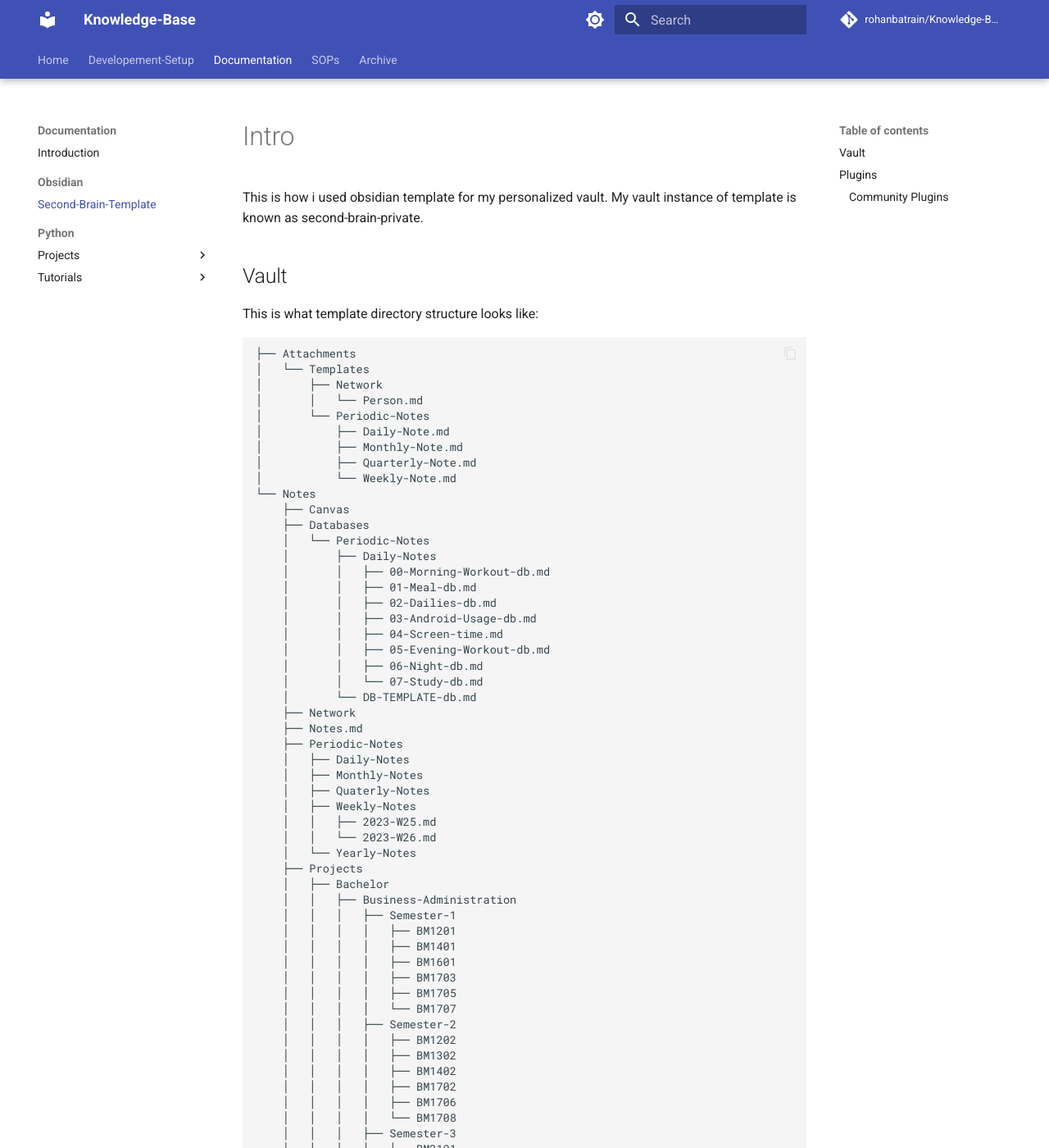
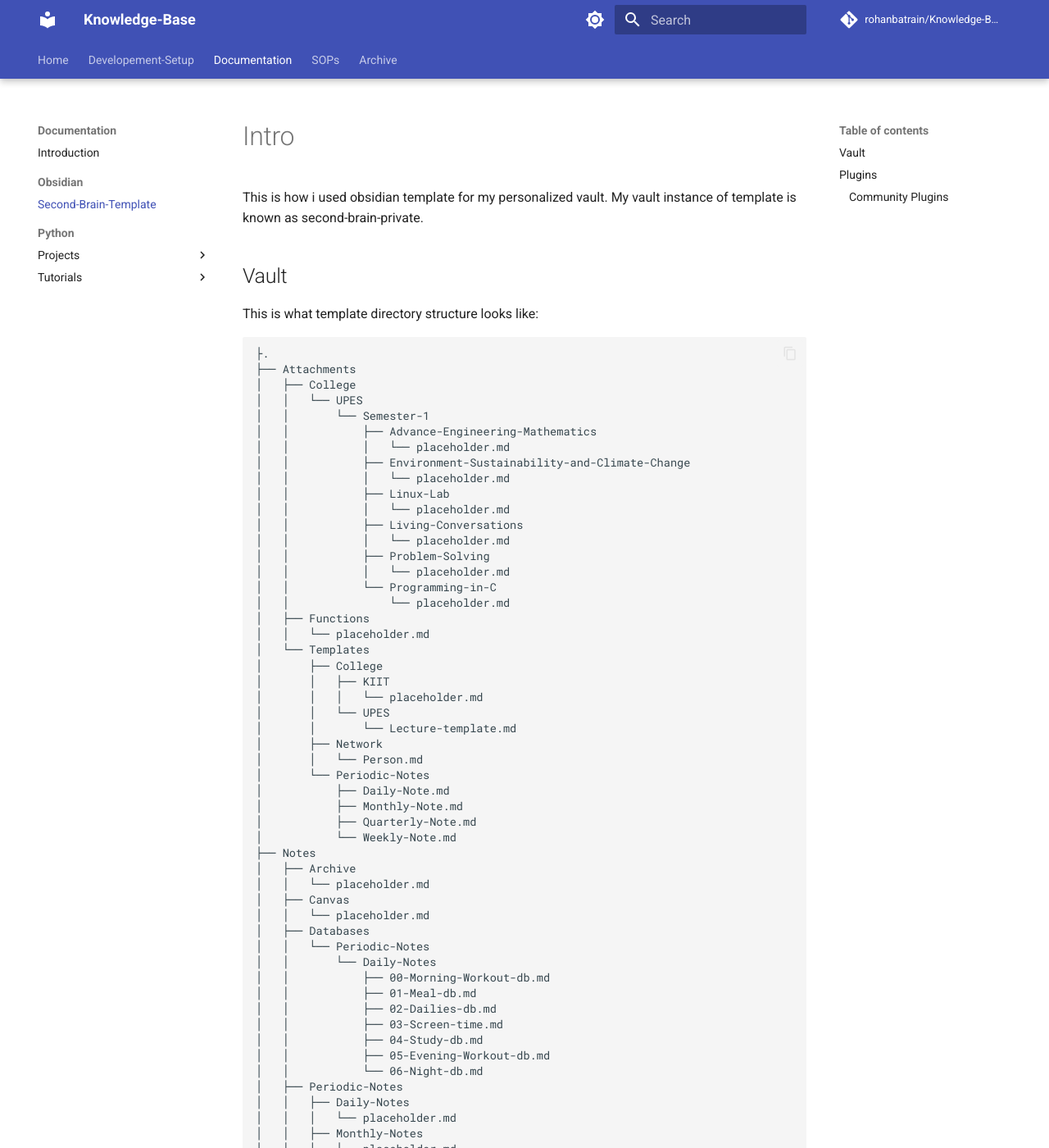
Before and after one commit to rohanbatrain/knowledge-base, an MkDocs documentation site: the page built from docs/Documentation/Obsidian/Second-Brain-Template.md, in a window 1280 px wide and 1400 px high. Shown: the whole window at 82% size. Built offline with MkDocs 1.6.1 and Material for MkDocs 9.7.7, drawn with Linux system fonts in a browser that asks for light colours; nearby versions of some CDN libraries; library files that are not in the unit come from our copies; comment, search, counter and statistics services are not loaded; some of the changed text lies outside the part shown.

Commit message:
updated projects/obsidian-template documentation

````diff
--- a/docs/Documentation/Obsidian/Second-Brain-Template.md
+++ b/docs/Documentation/Obsidian/Second-Brain-Template.md
@@ -7,8 +7,31 @@ This is how i used obsidian template for my personalized vault. My vault instanc
 This is what template directory structure looks like:
 
 ```
+├.
 ├── Attachments
+│   ├── College
+│   │   └── UPES
+│   │       └── Semester-1
+│   │           ├── Advance-Engineering-Mathematics
+│   │           │   └── placeholder.md
+│   │           ├── Environment-Sustainability-and-Climate-Change
+│   │           │   └── placeholder.md
+│   │           ├── Linux-Lab
+│   │           │   └── placeholder.md
+│   │           ├── Living-Conversations
+│   │           │   └── placeholder.md
+│   │           ├── Problem-Solving
+│   │           │   └── placeholder.md
+│   │           └── Programming-in-C
+│   │               └── placeholder.md
+│   ├── Functions
+│   │   └── placeholder.md
 │   └── Templates
+│       ├── College
+│       │   ├── KIIT
+│       │   │   └── placeholder.md
+│       │   └── UPES
+│       │       └── Lecture-template.md
 │       ├── Network
 │       │   └── Person.md
 │       └── Periodic-Notes
@@ -16,145 +39,119 @@ This is what template directory structure looks like:
 │           ├── Monthly-Note.md
 │           ├── Quarterly-Note.md
 │           └── Weekly-Note.md
-└── Notes
-    ├── Canvas
-    ├── Databases
-    │   └── Periodic-Notes
-    │       ├── Daily-Notes
-    │       │   ├── 00-Morning-Workout-db.md
-    │       │   ├── 01-Meal-db.md
-    │       │   ├── 02-Dailies-db.md
-    │       │   ├── 03-Android-Usage-db.md
-    │       │   ├── 04-Screen-time.md
-    │       │   ├── 05-Evening-Workout-db.md
-    │       │   ├── 06-Night-db.md
-    │       │   └── 07-Study-db.md
-    │       └── DB-TEMPLATE-db.md
-    ├── Network
-    ├── Notes.md
-    ├── Periodic-Notes
-    │   ├── Daily-Notes
-    │   ├── Monthly-Notes
-    │   ├── Quaterly-Notes
-    │   ├── Weekly-Notes
-    │   │   ├── 2023-W25.md
-    │   │   └── 2023-W26.md
-    │   └── Yearly-Notes
-    ├── Projects
-    │   ├── Bachelor
-    │   │   ├── Business-Administration
-    │   │   │   ├── Semester-1
-    │   │   │   │   ├── BM1201
-    │   │   │   │   ├── BM1401
-    │   │   │   │   ├── BM1601
-    │   │   │   │   ├── BM1703
-    │   │   │   │   ├── BM1705
-    │   │   │   │   └── BM1707
-    │   │   │   ├── Semester-2
-    │   │   │   │   ├── BM1202
-    │   │   │   │   ├── BM1302
-    │   │   │   │   ├── BM1402
-    │   │   │   │   ├── BM1702
-    │   │   │   │   ├── BM1706
-    │   │   │   │   └── BM1708
-    │   │   │   ├── Semester-3
-    │   │   │   │   ├── BM2101
-    │   │   │   │   ├── BM2201
-    │   │   │   │   ├── BM2301
-    │   │   │   │   ├── BM2401
-    │   │   │   │   ├── BM2701
-    │   │   │   │   └── BM2703
-    │   │   │   ├── Semester-4
-    │   │   │   │   ├── BM2102
-    │   │   │   │   ├── BM2202
-    │   │   │   │   ├── BM2602
-    │   │   │   │   ├── BM2704
-    │   │   │   │   ├── BM2706
-    │   │   │   │   └── BM2708
-    │   │   │   ├── Semester-5
-    │   │   │   │   ├── BM3201
-    │   │   │   │   ├── BM3701
-    │   │   │   │   ├── BM3703
-    │   │   │   │   ├── BM3801
-    │   │   │   │   └── BMXXXX
-    │   │   │   └── Semester-6
-    │   │   │       ├── BM3602
-    │   │   │       ├── BM3702
-    │   │   │       ├── BM3706
-    │   │   │       ├── BM3708
-    │   │   │       └── BMXXXX
-    │   │   └── Technology
-    │   │       ├── Semester-1
-    │   │       │   ├── CSEG-1010
-    │   │       │   ├── CSEG-1110
-    │   │       │   ├── CSIB-1001
-    │   │       │   ├── HUMN-1010
-    │   │       │   ├── MATH-1036
-    │   │       │   ├── PHYS-1123
-    │   │       │   ├── PHYSICS
-    │   │       │   ├── SLLS-0101
-    │   │       │   └── SLLS-0102
-    │   │       ├── Semester-2
-    │   │       │   ├── CSEG-1011
-    │   │       │   ├── CSEG-1012
-    │   │       │   ├── CSEG-1013
-    │   │       │   ├── CSEG-1014
-    │   │       │   ├── CSEG-1111
-    │   │       │   ├── CSEG-1113
-    │   │       │   ├── CSIB-1002
-    │   │       │   ├── PHYSICS
-    │   │       │   └── SLLS-0202
-    │   │       ├── Semester-3
-    │   │       │   ├── CSEG-2008
-    │   │       │   ├── CSEG-2021
-    │   │       │   ├── CSVT-2001
-    │   │       │   ├── SLLS-0201
-    │   │       │   └── SLSG-0201
-    │   │       ├── Semester-4
-    │   │       │   ├── CSEG-2005
-    │   │       │   ├── CSEG-2009
-    │   │       │   ├── CSEG-2030
-    │   │       │   ├── CSVT-2007
-    │   │       │   ├── CSVT-2008
-    │   │       │   ├── SLSG-0202
-    │   │       │   └── SLSG-0203
-    │   │       ├── Semester-5
-    │   │       │   ├── CSEG-3015
-    │   │       │   ├── CSVT-3009
-    │   │       │   ├── CSVT-3015
-    │   │       │   └── ECEG-3052
-    │   │       ├── Semester-6
-    │   │       │   ├── CSDV-3006
-    │   │       │   ├── CSVT-3008
-    │   │       │   └── CSVT-3016
-    │   │       ├── Semester-7
-    │   │       │   ├── CSEG-4001
-    │   │       │   ├── CSEG-4002
-    │   │       │   ├── CSVT-4006
-    │   │       │   ├── CSVT-4010
-    │   │       │   └── ECEG-4040
-    │   │       └── Semester-8
-    │   │           ├── CSEG-4009
-    │   │           ├── CSEG-4010
-    │   │           ├── CSVT-4011
-    │   │           ├── CSVT-4012
-    │   │           └── ECEG-4030
-    │   ├── Competitive-Exams
-    │   │   └── GATE
-    │   ├── Coursera
-    │   ├── Languages
-    │   │   ├── 00-Sanskrit
-    │   │   └── 01-Japanese
-    │   └── Startups
-    ├── Reviews
-    │   ├── Monthly-Reviews.md
-    │   ├── Periodic-Reviews.md
-    │   ├── Quarterly-Reviews.md
-    │   ├── Weekly-Reviews.md
-    │   └── Yearly-Reviews.md
-    └── SOPs
+├── Notes
+│   ├── Archive
+│   │   └── placeholder.md
+│   ├── Canvas
+│   │   └── placeholder.md
+│   ├── Databases
+│   │   └── Periodic-Notes
+│   │       └── Daily-Notes
+│   │           ├── 00-Morning-Workout-db.md
+│   │           ├── 01-Meal-db.md
+│   │           ├── 02-Dailies-db.md
+│   │           ├── 03-Screen-time.md
+│   │           ├── 04-Study-db.md
+│   │           ├── 05-Evening-Workout-db.md
+│   │           └── 06-Night-db.md
+│   ├── Periodic-Notes
+│   │   ├── Daily-Notes
+│   │   │   └── placeholder.md
+│   │   ├── Monthly-Notes
+│   │   │   └── placeholder.md
+│   │   ├── Quaterly-Notes
+│   │   │   └── placeholder.md
+│   │   ├── Weekly-Notes
+│   │   │   └── placeholder.md
+│   │   └── Yearly-Notes
+│   │       └── placeholder.md
+│   ├── Projects
+│   │   ├── Bachelor
+│   │   │   ├── Business-Administration
+│   │   │   │   └── Semester-1
+│   │   │   │       └── Self-Study
+│   │   │   │           ├── Basic-Mathematics
+│   │   │   │           │   └── placeholder.md
+│   │   │   │           ├── Business-computing
+│   │   │   │           │   └── placeholder.md
+│   │   │   │           ├── Business-Economics
+│   │   │   │           │   └── placeholder.md
+│   │   │   │           ├── Financial-Accounting
+│   │   │   │           │   └── placeholder.md
+│   │   │   │           ├── Managerial-Written-Communication
+│   │   │   │           │   └── placeholder.md
+│   │   │   │           └── Psychology
+│   │   │   │               └── placeholder.md
+│   │   │   └── Technology
+│   │   │       └── Semester-1
+│   │   │           ├── Advanced-Engineering-Mathematics
+│   │   │           │   ├── College
+│   │   │           │   │   └── placeholder.md
+│   │   │           │   ├── MOCs
+│   │   │           │   │   └── Course-Plan.md
+│   │   │           │   └── Self-Study
+│   │   │           │       └── placeholder.md
+│   │   │           ├── Environment-Sustainability-and-Climate-Change
+│   │   │           │   ├── College
+│   │   │           │   │   └── placeholder.md
+│   │   │           │   └── Self-Study
+│   │   │           │       └── placeholder.md
+│   │   │           ├── Linux-Lab
+│   │   │           │   ├── College
+│   │   │           │   │   └── placeholder.md
+│   │   │           │   ├── MOCs
+│   │   │           │   │   └── Course-Plan.md
+│   │   │           │   └── Self-Study
+│   │   │           │       └── placeholder.md
+│   │   │           ├── Living-Conversations
+│   │   │           │   ├── College
+│   │   │           │   │   └── placeholder.md
+│   │   │           │   └── Self-Study
+│   │   │           │       └── placeholder.md
+│   │   │           ├── Problem-Solving
+│   │   │           │   ├── College
+│   │   │           │   │   └── placeholder.md
+│   │   │           │   └── Self-Study
+│   │   │           │       └── placeholder.md
+│   │   │           └── Programming-in-C
+│   │   │               ├── College
+│   │   │               │   └── placeholder.md
+│   │   │               ├── MOCs
+│   │   │               │   └── Course-Plan.md
+│   │   │               └── Self-Study
+│   │   │                   └── placeholder.md
+│   │   ├── Competitive-Exams
+│   │   │   └── GATE
+│   │   │       └── placeholder.md
+│   │   ├── Coursera
+│   │   │   └── placeholder.md
+│   │   ├── Languages
+│   │   │   ├── 00-Sanskrit
+│   │   │   │   └── placeholder.md
+│   │   │   └── 01-Japanese
+│   │   │       └── placeholder.md
+│   │   ├── Playlist
+│   │   │   └── Music
+│   │   │       └── placeholder.md
+│   │   └── Startups
+│   │       ├── Dropshipping
+│   │       │   ├── API-Developement
+│   │       │   │   └── placeholder.md
+│   │       │   └── Website-Developement
+│   │       │       └── placeholder.md
+│   │       └── Startup plan.md
+│   ├── Reviews
+│   │   ├── Monthly-Review.md
+│   │   ├── Periodic-Review.md
+│   │   ├── Quaterly-Review.md
+│   │   ├── Weekly-Review.md
+│   │   └── Yearly-Review.md
+│   ├── SOPs
+│   │   └── placeholder.md
+│   └── Tasks
+└── README.md
 
-125 directories, 22 files
+79 directories, 64 files
 
 ```
 
--- a/mkdocs.yml
+++ b/mkdocs.yml
@@ -11,7 +11,6 @@ theme:
   - search.share
   - navigation.footer
   - content.code.copy
-
 
 
   palette:
@@ -89,7 +88,7 @@ nav:
                   - Kali-Nethunter : "Developement-Setup/Owned-Devices/Android/One-Plus/Kebab/Testing/kali-nethunter.md"
                   - Lineage-OS : "Developement-Setup/Owned-Devices/Android/One-Plus/Kebab/Testing/lineage-os.md"
         - Laptops:
-          - Dell:
+          - Dell-Latitude-E6420:
             - June-2023:
               - Latitude-E6420: "Developement-Setup/Owned-Devices/Laptops/Dell/2023/June/Dell-Latitude-E6420.md"
           - MSI-GF63-Thin:
````
Also changed, not shown: docs/Developement-Setup/Owned-Devices/Laptops/MSI/2023/August/Micron-Drive/Manjaro.md (+1 -0 lines).
